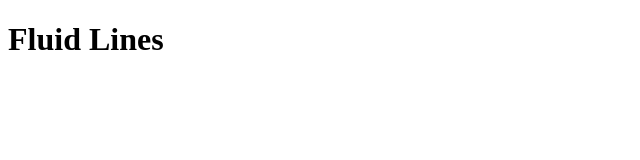
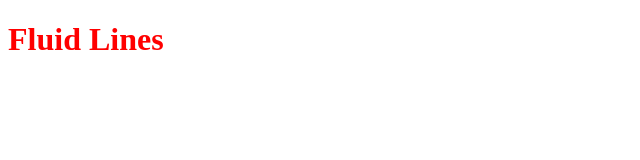
Before and after one commit to bradley-adams/FluidLines, a plain HTML site: page index.html in a window 1280 px wide. Shown: the whole page, without its empty margins (0-640 px from the left). Drawn offline with Linux system fonts and the light colour scheme.

Commit message:
scss compiling and css working

```diff
--- a/index.html
+++ b/index.html
@@ -5,8 +5,9 @@
     <meta name="viewport" content="width=device-width, initial-scale=1.0">
     <meta http-equiv="X-UA-Compatible" content="ie=edge">
     <title>Fluid Lines</title>
+    <link rel="stylesheet" href="css/app.css" type="text/css">
 </head>
 <body>
-    <h1>Fluid Lines</h1>
+    <h1 class="title">Fluid Lines</h1>
 </body>
 </html>
--- /dev/null
+++ b/scss/_example.scss
@@ -0,0 +1,3 @@
+.title {
+    color: red;
+}
--- /dev/null
+++ b/scss/app.scss
@@ -0,0 +1 @@
+@import 'example';
```
Also changed, not shown: css/app.css, 1 other file.
